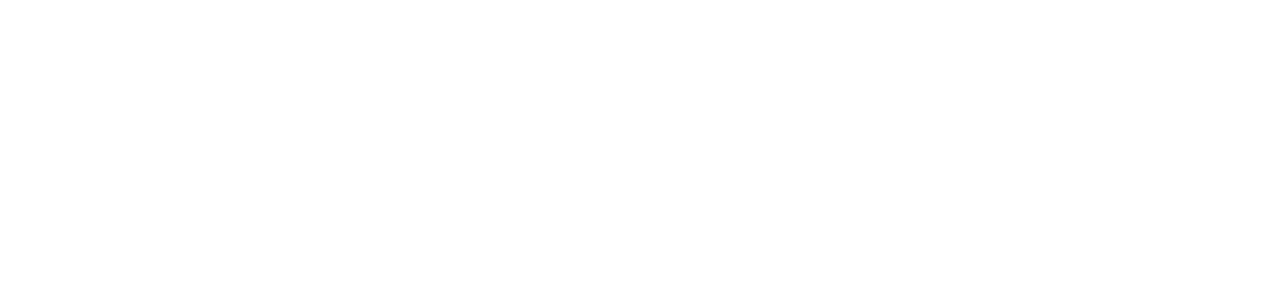
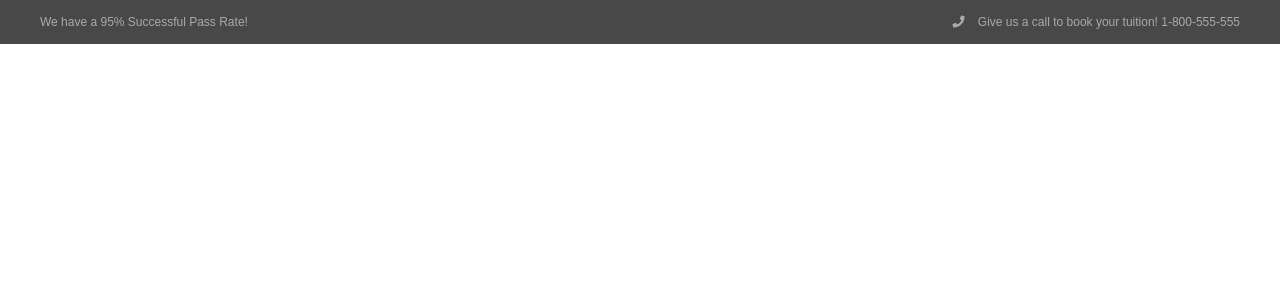
Before and after one commit to 25Simone/proj-html-vuejs, a Vue app: page / in a window 1280 px wide. Shown: the top 300 px of the page. Built offline with nearby package versions, Linux system fonts and the light colour scheme.

Commit message:
fontawesomw installation and PreHeader done

```diff
--- a/package.json
+++ b/package.json
@@ -9,6 +9,7 @@
   },
   "dependencies": {
     "core-js": "^3.6.5",
+    "fontawesome": "^5.6.3",
     "vue": "^2.6.11"
   },
   "devDependencies": {
--- a/src/App.vue
+++ b/src/App.vue
@@ -1,16 +1,19 @@
 <template>
   <div id="app">
+      <pre-header />
       <header-box />
   </div>
 </template>
 
 <script>
 import HeaderBox from './components/HeaderBox.vue'
+import PreHeader from './components/PreHeader.vue'
 
 export default {
   name: 'App',
   components: {
     HeaderBox,
+    PreHeader,
   }
 }
 </script>
--- /dev/null
+++ b/src/components/PreHeader.vue
@@ -0,0 +1,35 @@
+<template>
+    <div class="container-fluid pre-header">
+        <div class="container">
+            <div class="row">
+                <p>We have a 95% Successful Pass Rate!</p>
+                <p> <i class="fas fa-phone"></i> Give us a call to book your tuition! 1-800-555-555</p>
+            </div>
+        </div>
+    </div>
+</template>
+
+<script>
+export default {
+
+}
+</script>
+
+<style lang="scss" scoped>
+@import '@/style/variables.scss';
+
+.pre-header{
+    background: $secondary-text-color;
+    color: $tertiary-text-color;
+    .container{
+        padding: 15px 0;
+        .row{
+            justify-content: space-between;
+            font-size: 12px;
+            i{
+                margin-right: 10px;
+            }
+        }
+    }
+}
+</style>
--- a/src/style/main.scss
+++ b/src/style/main.scss
@@ -3,4 +3,22 @@
     margin: 0;
     padding: 0;
     box-sizing: border-box;
+    font-family: sans-serif
 }
+
+// FONTAWESOME
+@import url('https://use.fontawesome.com/releases/v5.7.1/css/all.css');
+
+// CONTAINER
+.container{
+    max-width: 1200px;
+    margin: 0 auto;
+}
+.container-fluid{
+    width: 100%;
+}
+
+// ROW
+.row{
+    display: flex;
+}
```
Also changed, not shown: 2 other files (tests, documents, lock files or other folders).
